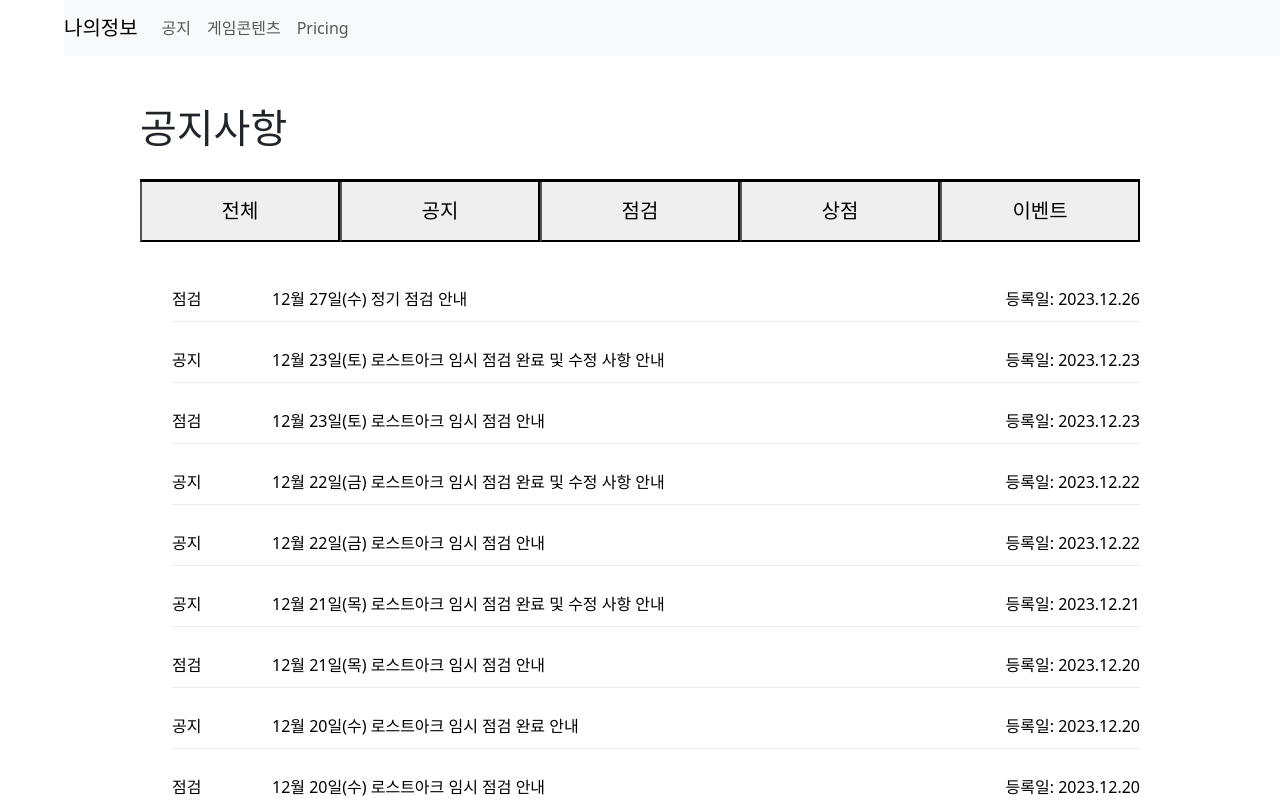
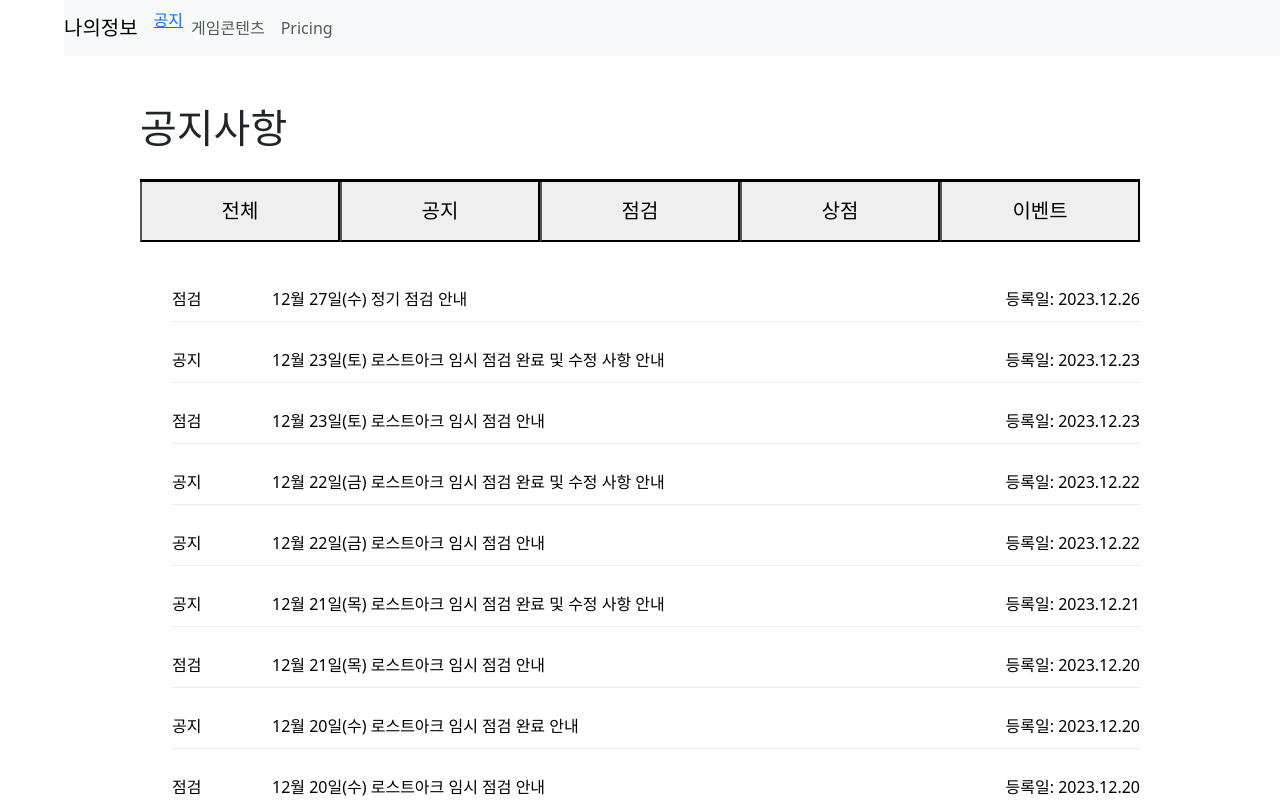
Before and after one commit to bp4sp4/Diary, a React (Create React App) app: page /notice/notice in a window 1280 px wide. Shown: the top 800 px of the page. Built offline with nearby package versions, Linux system fonts and the light colour scheme.

Commit message:
nav update

```diff
--- a/package.json
+++ b/package.json
@@ -13,11 +13,13 @@
     "@testing-library/react": "^13.4.0",
     "@testing-library/user-event": "^13.5.0",
     "bootstrap": "^5.3.2",
+    "fast-deep-equal": "^3.1.3",
     "react": "^18.2.0",
     "react-bootstrap": "^2.9.1",
     "react-dom": "^18.2.0",
     "react-router-dom": "^6.21.0",
-    "react-scripts": "5.0.1",
+    "react-scripts": "^5.0.1",
+    "uri-js": "^4.4.1",
     "web-vitals": "^2.1.4"
   },
   "scripts": {
--- a/src/components/charaters/charaters.js
+++ b/src/components/charaters/charaters.js
@@ -8,7 +8,9 @@ function Character() {
   useEffect(() => {
     const fetchData = async () => {
       try {
-        const response = await fetch("LostArk-Open-API/Characters.json");
+        const response = await fetch(
+          "https://bp4sp4.github.io/LostArk-Open-API/Characters.json"
+        );
         const data = await response.json();
         setCharacterData(data);
       } catch (error) {
--- a/src/components/nav/nav.js
+++ b/src/components/nav/nav.js
@@ -1,6 +1,7 @@
 import Nav from "react-bootstrap/Nav";
 import Navbar from "react-bootstrap/Navbar";
 import styles from "./nav.module.css";
+import { Link } from "react-router-dom";
 function ColorSchemesExample() {
   return (
     <>
@@ -8,7 +9,7 @@ function ColorSchemesExample() {
         <Navbar bg="light" data-bs-theme="light">
           <Navbar.Brand href={process.env.PUBLIC_URL}>나의정보</Navbar.Brand>
           <Nav className="me-auto">
-            <Nav.Link href="LostArk-Open-API/notice/notice">공지</Nav.Link>
+            <Link to="/notice/notice">공지</Link>
             <Nav.Link href="#features">게임콘텐츠</Nav.Link>
             <Nav.Link href="#pricing">Pricing</Nav.Link>
           </Nav>
--- a/src/index.js
+++ b/src/index.js
@@ -2,9 +2,9 @@ import React from "react";
 import ReactDOM from "react-dom/client";
 import App from "./App";
 import "bootstrap/dist/css/bootstrap.css";
+
 const root = ReactDOM.createRoot(document.getElementById("root"));
 root.render(<App />);
-
 // If you want to start measuring performance in your app, pass a function
 // to log results (for example: reportWebVitals(console.log))
 // or send to an analytics endpoint. Learn more: https://bit.ly/CRA-vitals
```
Also changed, not shown: 1 other file (tests, documents, lock files or other folders).
